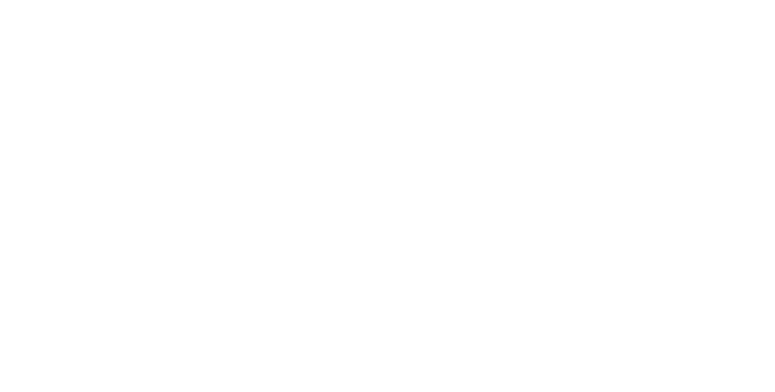
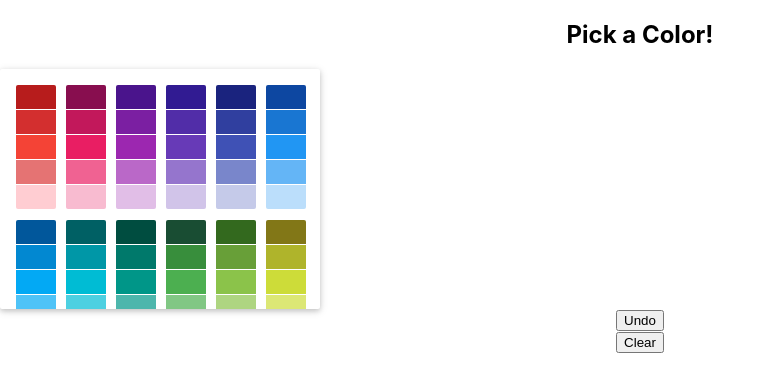
Before and after one commit to jmbaur/colorizer, a React (Create React App) app: page / in a window 1280 px wide. Shown: the top 392 px of the page, without its empty margins (0-775 px from the left). Built offline with nearby package versions, Linux system fonts and the light colour scheme.

Commit message:
in progress

```diff
--- a/package.json
+++ b/package.json
@@ -7,6 +7,7 @@
     "@testing-library/react": "^9.3.2",
     "@testing-library/user-event": "^7.1.2",
     "react": "^16.13.1",
+    "react-color": "^2.18.0",
     "react-dom": "^16.13.1",
     "react-scripts": "3.4.1"
   },
--- a/src/App.js
+++ b/src/App.js
@@ -1,10 +1,14 @@
 import React from "react";
 import Canvas from "./components/Canvas.js";
+import Toolbar from './components/Toolbar/Toolbar';
 import "./App.css";
 
 function App() {
   return (
     <div className="App">
+      <div>
+        <Toolbar/>
+      </div>
       <Canvas />
     </div>
   );
--- a/src/components/Canvas.js
+++ b/src/components/Canvas.js
@@ -2,7 +2,7 @@
 
 const sendToServer = data => console.log(data);
 
-const App = () => {
+const App = (props) => {
   const canvasRef = React.useRef(null);
   const [drawing, setDrawing] = React.useState(false);
   const [pos, setPos] = React.useState(null);
@@ -13,7 +13,7 @@
     ctx.beginPath();
     ctx.moveTo(pos.x, pos.y);
     ctx.lineTo(prevPos.x, prevPos.y);
-    ctx.strokeStyle = "blue";
+    ctx.strokeStyle = (props.color);
     ctx.lineWidth = 2;
     ctx.stroke();
     ctx.closePath();
--- /dev/null
+++ b/src/components/Toolbar/Toolbar.js
@@ -0,0 +1,30 @@
+import React, {useState} from 'react';
+import {SwatchesPicker} from 'react-color';
+import './Toolbar.css';
+
+
+function Toolbar() {
+    const [color, setColor] = useState('#000')
+
+
+    const handleColorChange = (color) => {
+        setColor(color.hex)
+    }
+
+    return (
+        <section className='toolbar'>
+        <div>
+            <h2>Pick a Color!</h2>
+            <SwatchesPicker
+            color={color}
+            onChangeComplete={handleColorChange}/>
+        </div>
+        <div className='buttons'>
+            <button>Undo</button> <br/>
+            <button>Clear</button>
+        </div>
+        </section>
+    )
+}
+
+export default Toolbar
```
Also changed, not shown: src/components/Toolbar/Toolbar.css (added), 1 other file (tests, documents, lock files or other folders).
